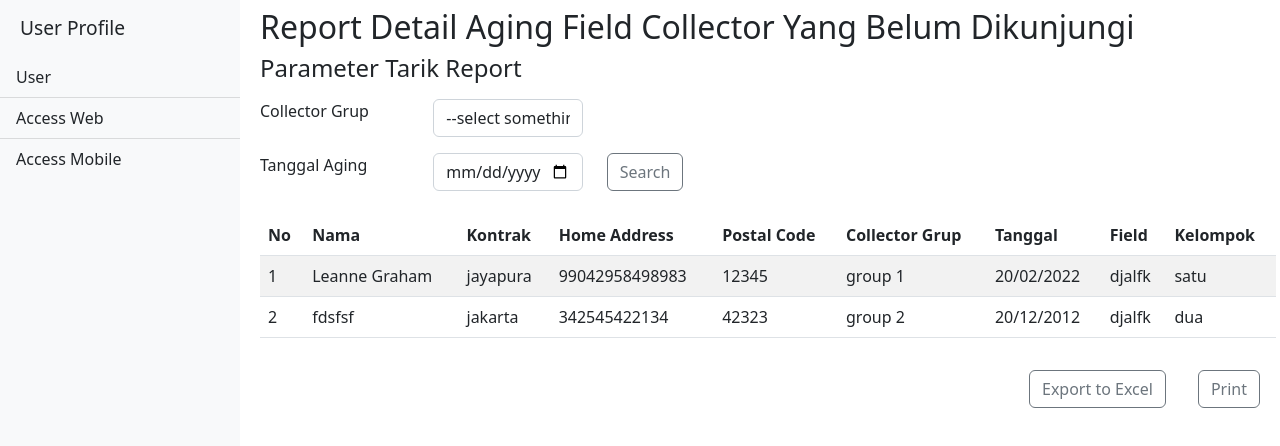
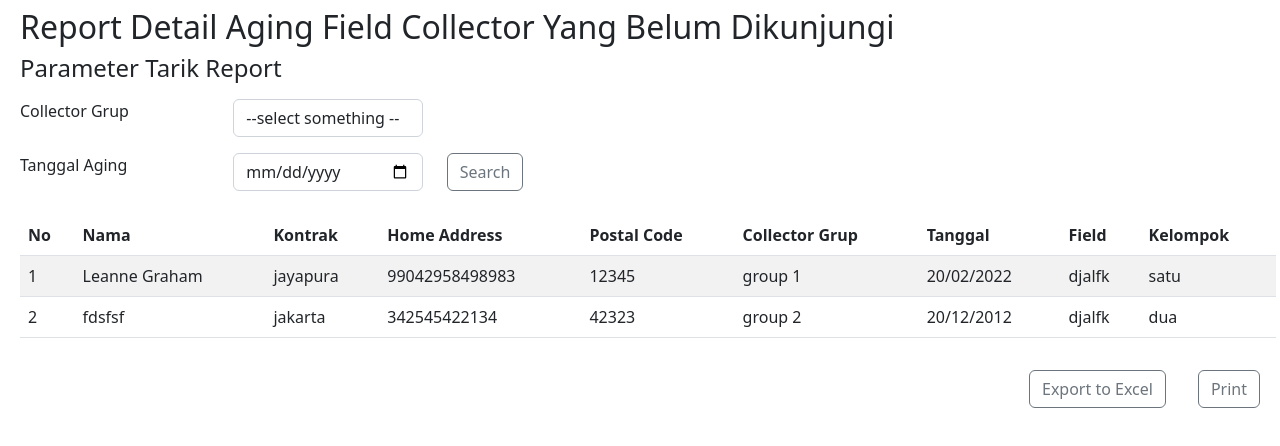
Before and after one commit to wiaryadhi/FrontEnd-TA, an Angular app: page / in a window 1280 px wide. Shown: the top 446 px of the page. Built offline with nearby package versions, Linux system fonts and the light colour scheme; what ngx-print would draw is missing.

Commit message:
merge report dengan testmerge

```diff
--- a/src/app/app.component.html
+++ b/src/app/app.component.html
@@ -1 +1 @@
-<app-sidebar></app-sidebar>
+<app-report-page></app-report-page>
--- a/src/app/app.module.ts
+++ b/src/app/app.module.ts
@@ -4,15 +4,13 @@ import { BrowserModule } from '@angular/platform-browser';
 import { AppComponent } from './app.component';
 import { NgbModule } from '@ng-bootstrap/ng-bootstrap';
 import { ReportPageComponent } from './report-page/report-page.component';
-import { SidebarComponent } from './sidebar/sidebar.component';
 import {FormsModule} from "@angular/forms";
 import {NgxPrintModule} from "ngx-print";
 
 @NgModule({
   declarations: [
     AppComponent,
-    ReportPageComponent,
-    SidebarComponent
+    ReportPageComponent
   ],
     imports: [
         BrowserModule,
--- a/src/app/sidebar/sidebar.component.css
+++ /dev/null
@@ -1,58 +0,0 @@
-body {
-  overflow-x: hidden;
-}
-
-#sidebar-wrapper {
-  min-height: 100vh;
-  margin-left: -15rem;
-  -webkit-transition: margin .25s ease-out;
-  -moz-transition: margin .25s ease-out;
-  -o-transition: margin .25s ease-out;
-  transition: margin .25s ease-out;
-}
-
-#sidebar-wrapper .sidebar-heading {
-  padding: 0.875rem 1.25rem;
-  font-size: 1.2rem;
-}
-
-#sidebar-wrapper .list-group {
-  width: 15rem;
-}
-
-#page-content-wrapper {
-  min-width: 100vw;
-}
-
-#wrapper.toggled #sidebar-wrapper {
-  margin-left: 0;
-}
-
-@media (min-width: 768px) {
-  #sidebar-wrapper {
-    margin-left: 0;
-  }
-
-  #page-content-wrapper {
-    min-width: 0;
-    width: 100%;
-  }
-  .show
-  {
-    margin-left: 0!important;
-  }
-  .hide
-  {
-    margin-left: -15rem!important;
-  }
-}
-@media (max-width: 767px) {
-  .show
-  {
-    margin-left: -15rem!important;
-  }
-  .hide
-  {
-    margin-left: -0!important;
-  }
-}
--- a/src/app/sidebar/sidebar.component.html
+++ /dev/null
@@ -1,19 +0,0 @@
-<div class="d-flex" id="wrapper">
-  <!-- Sidebar -->
-  <div class="bg-light border-right" id="sidebar-wrapper"  [ngClass]="status ? 'hide' : 'show'">
-    <div class="sidebar-heading">User Profile </div>
-    <div class="list-group list-group-flush">
-      <a href="#" class="list-group-item list-group-item-action bg-light">User</a>
-      <a href="#" class="list-group-item list-group-item-action bg-light">Access Web</a>
-      <a href="#" class="list-group-item list-group-item-action bg-light">Access Mobile</a>
-    </div>
-  </div>
-  <!-- /#sidebar-wrapper -->
-
-  <!-- Page Content -->
-  <div id="page-content-wrapper">
-  <app-report-page></app-report-page>
-  </div>
-  <!-- /#page-content-wrapper -->
-</div>
-<!-- /#wrapper -->
--- a/src/app/sidebar/sidebar.component.ts
+++ /dev/null
@@ -1,13 +0,0 @@
-import { Component } from '@angular/core';
-
-@Component({
-  selector: 'app-sidebar',
-  templateUrl: './sidebar.component.html',
-  styleUrls: ['./sidebar.component.css']
-})
-export class SidebarComponent {
-  status: boolean = false;
-  clickEvent(){
-    this.status = !this.status;
-  }
-}
```
